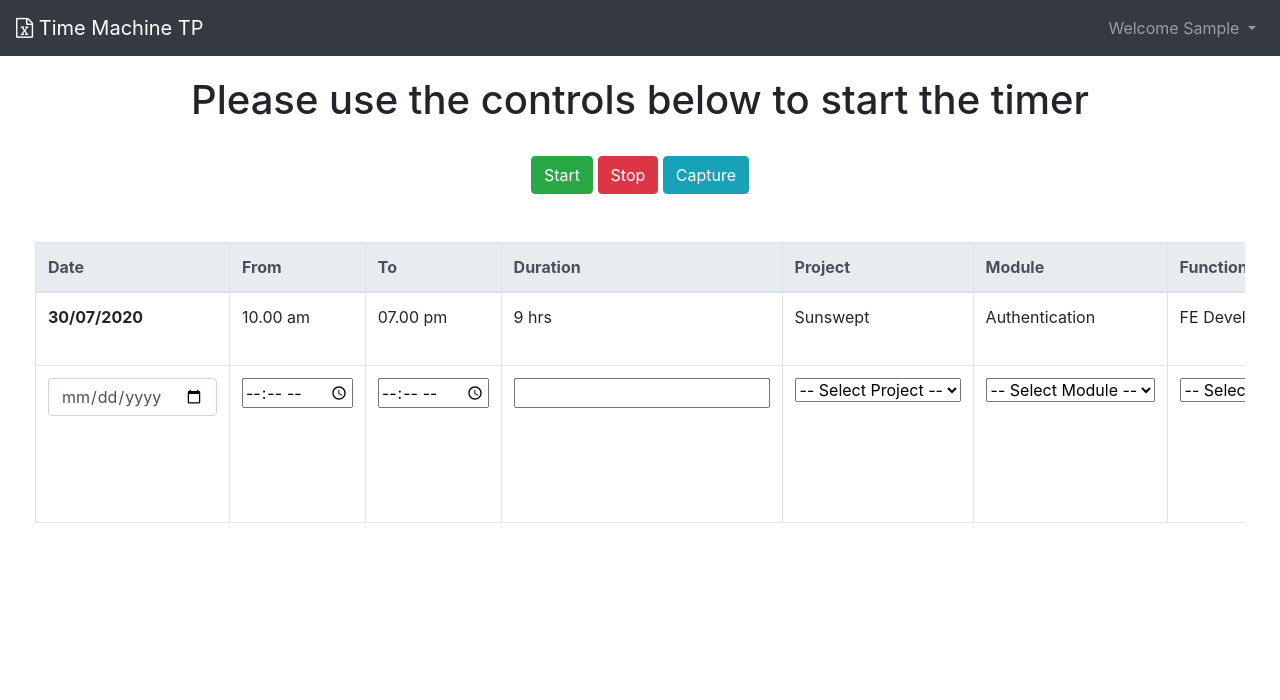
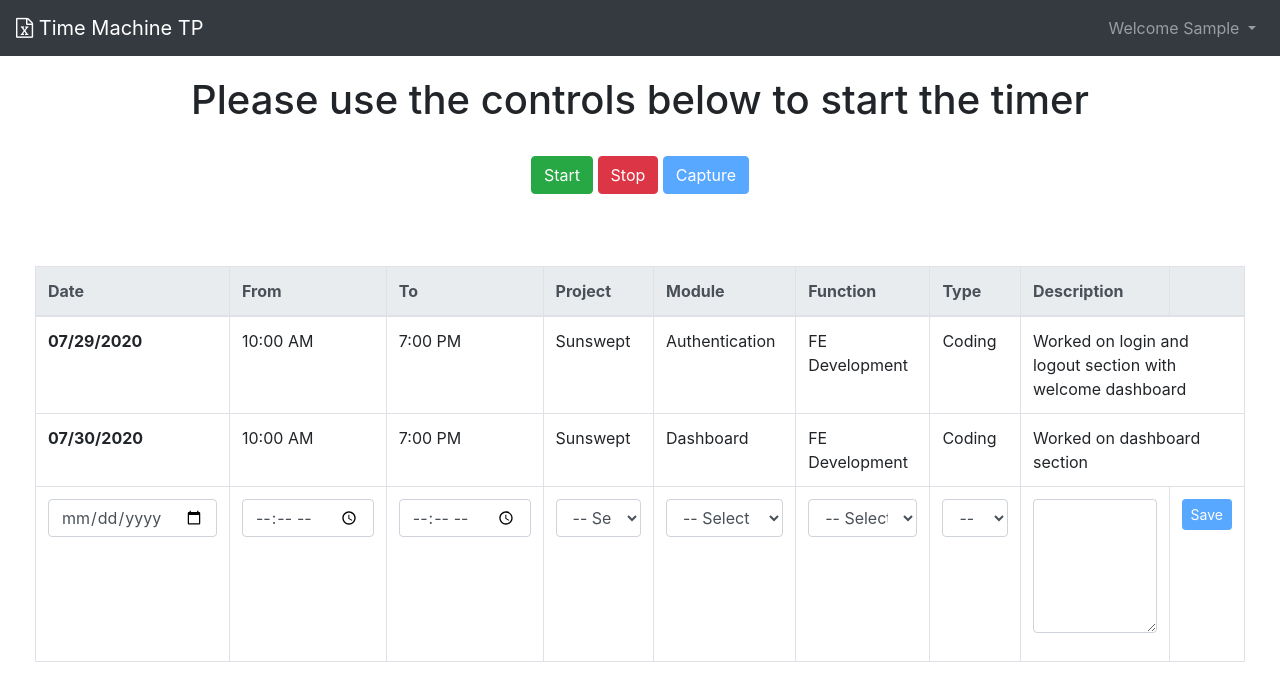
Before and after one commit to subhammatrix/timesheet-app, an Angular app: page /dashboard in a window 1280 px wide. Shown: the top 700 px of the page. Built offline with nearby package versions, Linux system fonts and the light colour scheme; sample sign-in values are in the browser's storage.

Commit message:
timesheet module implemetation

```diff
--- /dev/null
+++ b/src/app/_services/timesheet.service.ts
@@ -0,0 +1,37 @@
+import { Injectable } from '@angular/core';
+import { of } from 'rxjs';
+
+@Injectable()
+export class TimesheetService {
+  private data = [
+    {
+      date: '2020-07-29',
+      fromTime: '10:00',
+      toTime: '19:00',
+      project: 'Sunswept',
+      module: 'Authentication',
+      function: 'FE Development',
+      type: 'Coding',
+      description: 'Worked on login and logout section with welcome dashboard'
+    },
+    {
+      date: '2020-07-30',
+      fromTime: '10:00',
+      toTime: '19:00',
+      project: 'Sunswept',
+      module: 'Dashboard',
+      function: 'FE Development',
+      type: 'Coding',
+      description: 'Worked on dashboard section'
+    }
+  ];
+  constructor() { }
+
+  getAll(username: string) {
+    return of(this.data);
+  }
+
+  save(obj) {
+    this.data.push(obj);
+  }
+}
--- a/src/app/app.module.ts
+++ b/src/app/app.module.ts
@@ -17,6 +17,7 @@ import { NoAccessComponent } from './no-access/no-access.component';
 // import { ErrorInterceptor } from './_helpers/error.interceptor';
 import { AuthGuard } from './_helpers/auth.guard';
 import { AuthService } from './_services/auth.service';
+import { TimesheetService } from './_services/timesheet.service';
 
 @NgModule({
   declarations: [
@@ -39,10 +40,11 @@ import { AuthService } from './_services/auth.service';
     { provide: ErrorHandler, useClass: AppErrorHandler },
     { provide: HTTP_INTERCEPTORS, useClass: JwtInterceptor, multi: true },
     // { provide: HTTP_INTERCEPTORS, useClass: ErrorInterceptor, multi: true },
+    // provider used to create fake backend
+    fakeBackendProvider,
     AuthGuard,
     AuthService,
-    // provider used to create fake backend
-    fakeBackendProvider
+    TimesheetService
   ],
   bootstrap: [AppComponent]
 })
--- a/src/app/dashboard/dashboard.component.html
+++ b/src/app/dashboard/dashboard.component.html
@@ -2,12 +2,21 @@
   <h1 class="text-center">Please use the controls below to start the timer</h1>
   <br />
   <div class="d-flex justify-content-center">
-    <button class="btn btn-success">Start</button>&nbsp;
-    <button class="btn btn-danger">Stop</button>&nbsp;
-    <button class="btn btn-info">Capture</button>
+    <button class="btn btn-success" (click)="start()" [disabled]="isStartDateTime">Start</button>&nbsp;
+    <button class="btn btn-danger" (click)="stop()" [disabled]="isStopDateTime">Stop</button>&nbsp;
+    <button class="btn btn-primary" (click)="capture()" [disabled]="isCaptured">Capture</button>
+  </div>
+  <br />
+  <div class="text-center">
+    <span *ngIf="startDateTime">{{ startDateTime }}</span>
+    <span *ngIf="stopDateTime">{{ ' - ' + stopDateTime }}</span>
   </div>
   <br />
   <br />
+  <!-- {{ form.value | json }} -->
+  <div class="alert alert-danger" *ngIf="form.errors">
+    Please fillup all the fields to save the data.
+  </div>
   <div class="table-responsive">
     <form autocomplete="off" [formGroup]="form" (ngSubmit)="onSubmit()">
       <table class="table table-bordered">
@@ -16,27 +25,26 @@
             <th scope="col">Date</th>
             <th scope="col">From</th>
             <th scope="col">To</th>
-            <th scope="col">Duration</th>
+            <!-- <th scope="col">Duration</th> -->
             <th scope="col">Project</th>
             <th scope="col">Module</th>
             <th scope="col">Function</th>
             <th scope="col">Type</th>
             <th scope="col">Description</th>
-            <th scope="col">Action</th>
+            <th scope="col"></th>
           </tr>
         </thead>
         <tbody>
-          <tr>
-            <th scope="row">30/07/2020</th>
-            <td>10.00 am</td>
-            <td>07.00 pm</td>
-            <td>9 hrs</td>
-            <td>Sunswept</td>
-            <td>Authentication</td>
-            <td>FE Development</td>
-            <td>Coding</td>
-            <td>I have worked on login and logout section with welcome dashboard</td>
-            <td></td>
+          <tr *ngFor="let t of timeSheets">
+            <th scope="row">{{ t.date | date:"MM/dd/yyyy" }}</th>
+            <td>{{ t.date + ' ' + t.fromTime | date: "shortTime" }}</td>
+            <td>{{ t.date + ' ' + t.toTime | date: "shortTime" }}</td>
+            <!-- <td>9 hrs</td> -->
+            <td>{{ t.project }}</td>
+            <td>{{ t.module }}</td>
+            <td>{{ t.function }}</td>
+            <td>{{ t.type }}</td>
+            <td colspan="2">{{ t.description }}</td>
           </tr>
           <tr>
             <th scope="row">
@@ -50,43 +58,102 @@
                 </div>
               </div>
             </th>
-            <td><input type="time"></td>
-            <td><input type="time"></td>
-            <td><input type="text"></td>
             <td>
-              <select name="" id="">
-                <option value="">-- Select Project --</option>
-                <option value="Project 1">Project 1</option>
-                <option value="Project 3">Project 2</option>
-                <option value="Project 3">Project 3</option>
-              </select>
+              <div class="form-group">
+                <input class="form-control" type="time" [class.is-invalid]="f.fromTime.touched && f.fromTime.invalid"
+                  id="fromTime" formControlName="fromTime">
+                <div class="invalid-feedback" *ngIf="f.fromTime.touched && f.fromTime.invalid">
+                  <div *ngIf="f.fromTime.errors.required">
+                    * The from field is required.
+                  </div>
+                </div>
+              </div>
             </td>
             <td>
-              <select name="" id="">
-                <option value="">-- Select Module --</option>
-                <option value="">Module 1</option>
-                <option value="">Module 2</option>
-                <option value="">Module 3</option>
-              </select>
+              <div class="form-group">
+                <input class="form-control" type="time" [class.is-invalid]="f.toTime.touched && f.toTime.invalid"
+                  id="toTime" formControlName="toTime">
+                <div class="invalid-feedback" *ngIf="f.toTime.touched && f.toTime.invalid">
+                  <div *ngIf="f.toTime.errors.required">
+                    * The to field is required.
+                  </div>
+                </div>
+              </div>
+            </td>
+            <!-- <td>
+              <div class="form-group">
+                <input type="text" class="form-control">
+              </div>
+            </td> -->
+            <td>
+              <div class="form-group">
+                <select class="form-control" id="" formControlName="project"
+                  [class.is-invalid]="f.project.touched && f.project.invalid">
+                  <option value="">-- Select Project --</option>
+                  <option *ngFor="let p of projects" value="{{ p }}">{{ p }}</option>
+                </select>
+                <div class="invalid-feedback" *ngIf="f.project.touched && f.project.invalid">
+                  <div *ngIf="f.project.errors.required">
+                    * The project field is required.
+                  </div>
+                </div>
+              </div>
             </td>
             <td>
-              <select name="" id="">
-                <option value="">-- Select Function --</option>
-                <option value="">Function 1</option>
-                <option value="">Function 2</option>
-                <option value="">Function 3</option>
-              </select>
+              <div class="form-group">
+                <select class="form-control" id="" formControlName="module"
+                  [class.is-invalid]="f.module.touched && f.module.invalid">
+                  <option value="">-- Select Module --</option>
+                  <option *ngFor="let m of modules" value="{{ m }}">{{ m }}</option>
+                </select>
+                <div class="invalid-feedback" *ngIf="f.module.touched && f.module.invalid">
+                  <div *ngIf="f.module.errors.required">
+                    * The module field is required.
+                  </div>
+                </div>
+              </div>
             </td>
             <td>
-              <select name="" id="">
-                <option value="">-- Select Type --</option>
-                <option value="">Type 1</option>
-                <option value="">Type 2</option>
-                <option value="">Type 3</option>
-              </select>
+              <div class="form-group">
+                <select class="form-control" id="" formControlName="function"
+                  [class.is-invalid]="f.function.touched && f.function.invalid">
+                  <option value="">-- Select Function --</option>
+                  <option *ngFor="let f of functions" value="{{ f }}">{{ f }}</option>
+                </select>
+                <div class="invalid-feedback" *ngIf="f.function.touched && f.function.invalid">
+                  <div *ngIf="f.function.errors.required">
+                    * The function field is required.
+                  </div>
+                </div>
+              </div>
             </td>
-            <td><textarea name="" id="" cols="40" rows="5"></textarea></td>
-            <td><button class="btn btn-primary btn-sm">Save</button></td>
+            <td>
+              <div class="form-group">
+                <select class="form-control" id="" formControlName="type"
+                  [class.is-invalid]="f.type.touched && f.type.invalid">
+                  <option value="">-- Select Type --</option>
+                  <option *ngFor="let t of types" value="{{ t }}">{{ t }}</option>
+                </select>
+                <div class="invalid-feedback" *ngIf="f.type.touched && f.type.invalid">
+                  <div *ngIf="f.type.errors.required">
+                    * The type field is required.
+                  </div>
+                </div>
+              </div>
+            </td>
+            <td>
+              <div class="form-group">
+                <textarea class="form-control" id="" formControlName="description"
+                  [class.is-invalid]="f.description.touched && f.description.invalid" cols="40" rows="5">
+                </textarea>
+                <div class="invalid-feedback" *ngIf="f.description.touched && f.description.invalid">
+                  <div *ngIf="f.description.errors.required">
+                    * The description field is required.
+                  </div>
+                </div>
+              </div>
+            </td>
+            <td><button type="submit" class="btn btn-primary btn-sm" [disabled]="!form.valid">Save</button></td>
           </tr>
         </tbody>
       </table>
--- a/src/app/dashboard/dashboard.component.ts
+++ b/src/app/dashboard/dashboard.component.ts
@@ -1,3 +1,4 @@
+import { TimesheetService } from './../_services/timesheet.service';
 import { Component, OnInit } from '@angular/core';
 import { User } from '../_models/user';
 import { Router } from '@angular/router';
@@ -11,16 +12,37 @@ import { FormGroup, FormControl, Validators } from '@angular/forms';
 })
 export class DashboardComponent implements OnInit {
 
+  startDateTime: any;
+  isStartDateTime = false;
+  stopDateTime: any;
+  isStopDateTime = false;
+  isCaptured = true;
   currentUser: User;
+  timeSheets: any;
+
+  projects = ['Wayaj', 'Sunswept', 'AtEase', 'ClaimsReady', 'RateCompareIt'];
+  modules = ['Authentication', 'Dashboard', 'Booking Engine', 'Reports'];
+  functions = ['FE Development', 'Testing', 'Low Fidelity Design', 'High Fidelity Design', 'BE Development'];
+  types = ['Client Call', 'Coding', 'Testing', 'Back-end Design', 'Front-end Design', 'Internal Call'];
 
   form = new FormGroup({
-    date: new FormControl('', [
-      Validators.required
-    ])
+    date: new FormControl('', [Validators.required]),
+    fromTime: new FormControl('', [Validators.required]),
+    toTime: new FormControl('', [Validators.required]),
+    project: new FormControl('', [Validators.required]),
+    module: new FormControl('', [Validators.required]),
+    function: new FormControl('', [Validators.required]),
+    type: new FormControl('', [Validators.required]),
+    description: new FormControl('', [Validators.required]),
   });
 
-  constructor(private router: Router, private authService: AuthService) {
-    this.authService.currentUser.subscribe(x => this.currentUser = x);
+  constructor(private router: Router, private authService: AuthService, private timesheetService: TimesheetService) {
+    this.authService.currentUser.subscribe(x => {
+      this.currentUser = x;
+      if (x) {
+        this.timesheetService.getAll(x.username).subscribe(result => this.timeSheets = result);
+      }
+    });
   }
 
   ngOnInit() {
@@ -32,10 +54,68 @@ export class DashboardComponent implements OnInit {
 
   onSubmit() {
     if (this.form.valid) {
-      console.log(this.form.value);
+      this.timesheetService.save(this.form.value);
+      this.form.reset();
     } else {
       this.form.setErrors({ invalidLogin: true });
     }
   }
 
+  start() {
+    this.startDateTime = new Date().toLocaleString();
+    this.isStartDateTime = true;
+  }
+
+  stop() {
+    this.stopDateTime = new Date().toLocaleString();
+    this.isStopDateTime = true;
+    this.isCaptured = false;
+  }
+
+  capture() {
+    this.form.patchValue({
+      date: this.formatDate(this.startDateTime),
+      fromTime: '10:00',
+      toTime: '19:00'
+    });
+    this.startDateTime = '';
+    this.stopDateTime = '';
+    this.isStartDateTime = false;
+    this.isStopDateTime = false;
+    this.isCaptured = true;
+  }
+
+  formatDate(date) {
+    const d = new Date(date);
+    let month = '' + (d.getMonth() + 1);
+    let day = '' + d.getDate();
+    const year = d.getFullYear();
+    if (month.length < 2) {
+      month = '0' + month;
+    }
+    if (day.length < 2) {
+      day = '0' + day;
+    }
+    return [year, month, day].join('-');
+  }
+
+  timeConversion(s) {
+    const ampm = s.split(' ')[1];
+    const hours = Number(s.slice(0, 2));
+    const time = s.slice(0, -2);
+    if (ampm === 'AM') {
+      if (hours === 12) { // 12am edge-case
+        return time.replace(s.slice(0, 2), '00');
+      }
+      const timeTokens = time.split(':');
+      return timeTokens[0] + ':' + timeTokens[1];
+    } else if (ampm === 'PM') {
+      if (hours !== 12) {
+        return time.replace(s.slice(0, 2), String(hours + 12));
+      }
+      const timeTokens = time.split(':');
+      return timeTokens[0] + ':' + timeTokens[1];
+    }
+  }
+
 }
```
Also changed, not shown: 1 other file (tests, documents, lock files or other folders).
